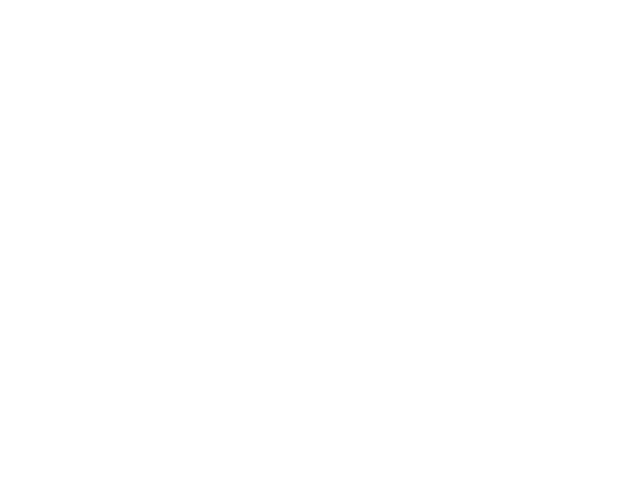
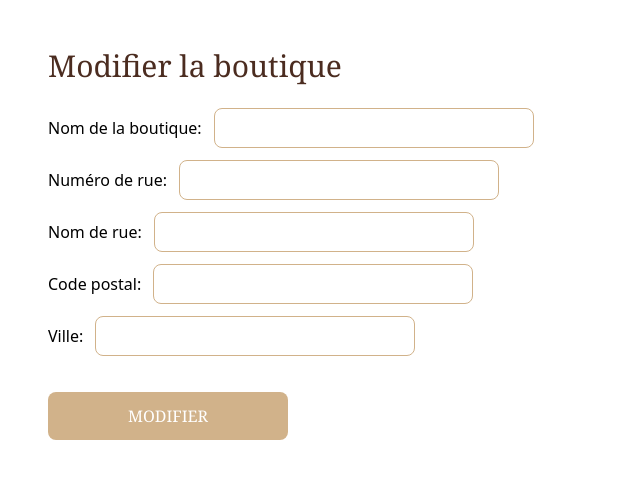
Before and after one commit to Smophmie/coffee_hub, an Angular app: page /shop/0186 in a window 1280 px wide. Before the commit this address led to /. Shown: the top 478 px of the page, without its empty margins (0-640 px from the left). Built offline with nearby package versions, Linux system fonts and the light colour scheme; no server answers.

Commit message:
chore: update shop form works

```diff
--- a/db.json
+++ b/db.json
@@ -73,16 +73,16 @@
       }
     },
     {
-      "id": "7bbf",
-      "name": "shop 1",
+      "name": "shop 1 modifié",
       "location": {
         "address": {
-          "street_number": 12,
-          "street": "rue",
-          "city": "Tou",
-          "zipcode": "32000"
+          "street_number": 112,
+          "street": "LE FANGHEAT",
+          "city": "EGLISE NEUVE PRES BILLOM",
+          "zipcode": "63160"
         }
-      }
+      },
+      "id": "7bbf"
     }
   ]
 }
--- a/src/app/app.routes.ts
+++ b/src/app/app.routes.ts
@@ -1,8 +1,10 @@
 import { Routes } from '@angular/router';
 import { ShoplistComponent } from './components/shoplist/shoplist.component';
 import { AddshopformComponent } from './components/addshopform/addshopform.component';
+import { UpdateshopformComponent } from './components/updateshopform/updateshopform.component';
 
 export const routes: Routes = [
     {path: 'shoplist', component: ShoplistComponent},
-    {path: 'addshop', component: AddshopformComponent}
+    {path: 'addshop', component: AddshopformComponent},
+    {path: 'shop/:id', component: UpdateshopformComponent}
 ];
--- a/src/app/components/addshopform/addshopform.component.ts
+++ b/src/app/components/addshopform/addshopform.component.ts
@@ -24,9 +24,7 @@ export class AddshopformComponent {
   });
 
   onSubmit() {
-    console.log(this.creation_form.value);
     const formData = this.transformFormValues(this.creation_form.value);
-    console.log(formData);
     this.shopService.createShop(formData).subscribe({
       next: (response) => {
         console.log('Shop created successfully:', response);
--- /dev/null
+++ b/src/app/components/updateshopform/updateshopform.component.html
@@ -0,0 +1,45 @@
+<div class="m-12">
+    <h1 class="text-[#4B2C20] text-3xl bold font-serif mb-6">Modifier la boutique {{shop?.name}}</h1>
+
+    <form [formGroup]="update_form" (ngSubmit)="onSubmit()" class="flex flex-col space-y-3">
+        <div class="space-x-2">
+            <label for="name">
+                Nom de la boutique:
+            </label>
+            <input type="text" id="name" formControlName="name" value="{{shop?.name}}" class="border rounded-lg w-80 border-[#d1b28a] h-10 pl-3"/>
+        </div>
+
+        <div class="space-x-2">
+            <label for="street_number">
+                Numéro de rue:
+            </label>
+            <input type="number" id="street_number" formControlName="street_number" class="border rounded-lg w-80 border-[#d1b28a] h-10 pl-3"/>
+        </div>
+
+        <div class="space-x-2">
+            <label for="street">
+                Nom de rue:
+            </label>
+            <input type="text" id="street" formControlName="street" class="border rounded-lg w-80 border-[#d1b28a] h-10 pl-3"/>
+        </div>
+
+        <div class="space-x-2">
+            <label for="zipcode">
+                Code postal:
+            </label>
+            <input type="text" id="zipcode" formControlName="zipcode" class="border rounded-lg w-80 border-[#d1b28a] h-10 pl-3"/>
+        </div>
+
+        <div class="space-x-2">
+            <label for="city">
+                Ville:
+            </label>
+            <input type="text" id="city" formControlName="city" class="border rounded-lg w-80 border-[#d1b28a] h-10 pl-3"/>
+        </div>
+
+        <div>
+            <button type="submit" class="bg-[#d1b28a] text-[#ffffff] font-serif text-base uppercase text-center p-3 rounded-lg w-60 transition-transform transform mt-6">Modifier</button>
+        </div>
+
+    </form>
+</div>
--- /dev/null
+++ b/src/app/components/updateshopform/updateshopform.component.ts
@@ -0,0 +1,73 @@
+import { Component, OnInit, Pipe } from '@angular/core';
+import { switchMap } from 'rxjs/operators';
+import { ActivatedRoute } from '@angular/router';
+import { FormGroup, FormControl, ReactiveFormsModule } from '@angular/forms';
+import { ShopService } from '../../services/shop/shop.service';
+import { Shop } from '../../models/shop';
+
+
+@Component({
+  selector: 'app-updateshopform',
+  imports: [ReactiveFormsModule],
+  templateUrl: './updateshopform.component.html',
+  styleUrl: './updateshopform.component.css'
+})
+export class UpdateshopformComponent implements OnInit {
+  constructor(
+    private shopService: ShopService,
+    private route: ActivatedRoute,
+  ){};
+
+  id: string = "";
+  shop?: Shop;
+
+  ngOnInit(){
+    this.route.paramMap.pipe(
+      switchMap((params) => {
+        this.id = <string>params.get('id');
+        return this.shopService.getShop(this.id);
+      })
+    ).subscribe({
+      next: (data: any) => {
+        this.shop = data;
+      },
+      error: (error) => {
+        console.log(error);
+      },
+    });
+  }
+
+  update_form: FormGroup = new FormGroup({
+    name: new FormControl<string>(''),
+    city: new FormControl<string>(''),
+    zipcode: new FormControl<string>(''),
+    street: new FormControl<string>(''),
+    street_number: new FormControl<number | null>(null),
+  });
+
+  onSubmit() {
+    const formData = this.transformFormValues(this.update_form.value);
+    this.shopService.updateShop(formData, this.id).subscribe({
+      next: (response) => {
+        console.log('Shop updated successfully:', response);
+      },
+      error: (error) => {
+        console.error('Error updating shop:', error);
+      }
+    });;
+  }
+
+  private transformFormValues(formData: any): any {
+    return {
+      name: formData.name,
+      location: {
+        address: {
+          street_number: formData.street_number ? formData.street_number : null,
+          street: formData.street,
+          city: formData.city,
+          zipcode: formData.zipcode
+        }
+      }
+    };
+  }
+}
--- a/src/app/services/shop/shop.service.ts
+++ b/src/app/services/shop/shop.service.ts
@@ -24,8 +24,10 @@ export class ShopService {
   }
 
   createShop(shop: Shop){
-    console.log("createshop lancée");
-    console.log(shop);
     return this.httpClient.post(this.apiUrl, shop);
   }
+
+  updateShop(shop: Shop, id : string){
+    return this.httpClient.put(this.apiUrl+"/"+id, shop);
+  }
 }
```
Also changed, not shown: src/app/components/updateshopform/updateshopform.component.css (added), 1 other file (tests, documents, lock files or other folders).
